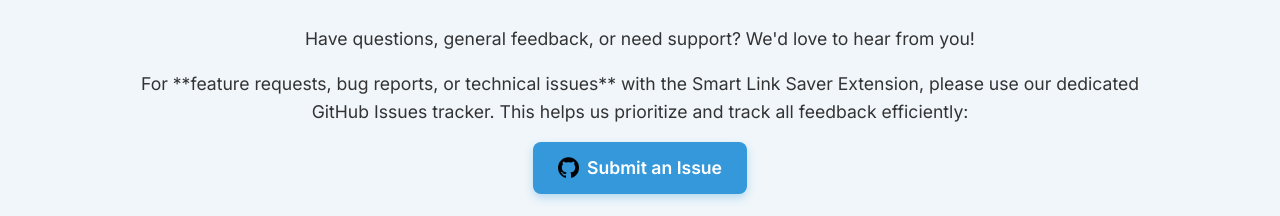
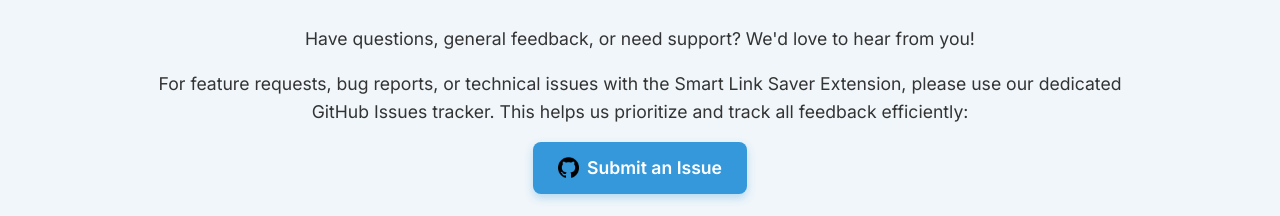
Before and after one commit to Alapipapi/smart-link-saver-website, a plain HTML site: page index.html in a window 1280 px wide. Shown: the part 6335-6551 px from the top of the page. Drawn offline with Linux system fonts and the light colour scheme.

Commit message:
Another fix

```diff
--- a/index.html
+++ b/index.html
@@ -750,7 +750,7 @@
             <p class="contact-content">Have questions, general feedback, or need support? We'd love to hear from you!</p>
 
             <p class="contact-content">
-                For **feature requests, bug reports, or technical issues** with the Smart Link Saver Extension,
+                For feature requests, bug reports, or technical issues with the Smart Link Saver Extension,
                 please use our dedicated GitHub Issues tracker. This helps us prioritize and track all feedback efficiently:
                 <br>
                 <a href="https://github.com/Alapipapi/smart-link-saver-website/issues" target="_blank" class="github-link-button">
```
